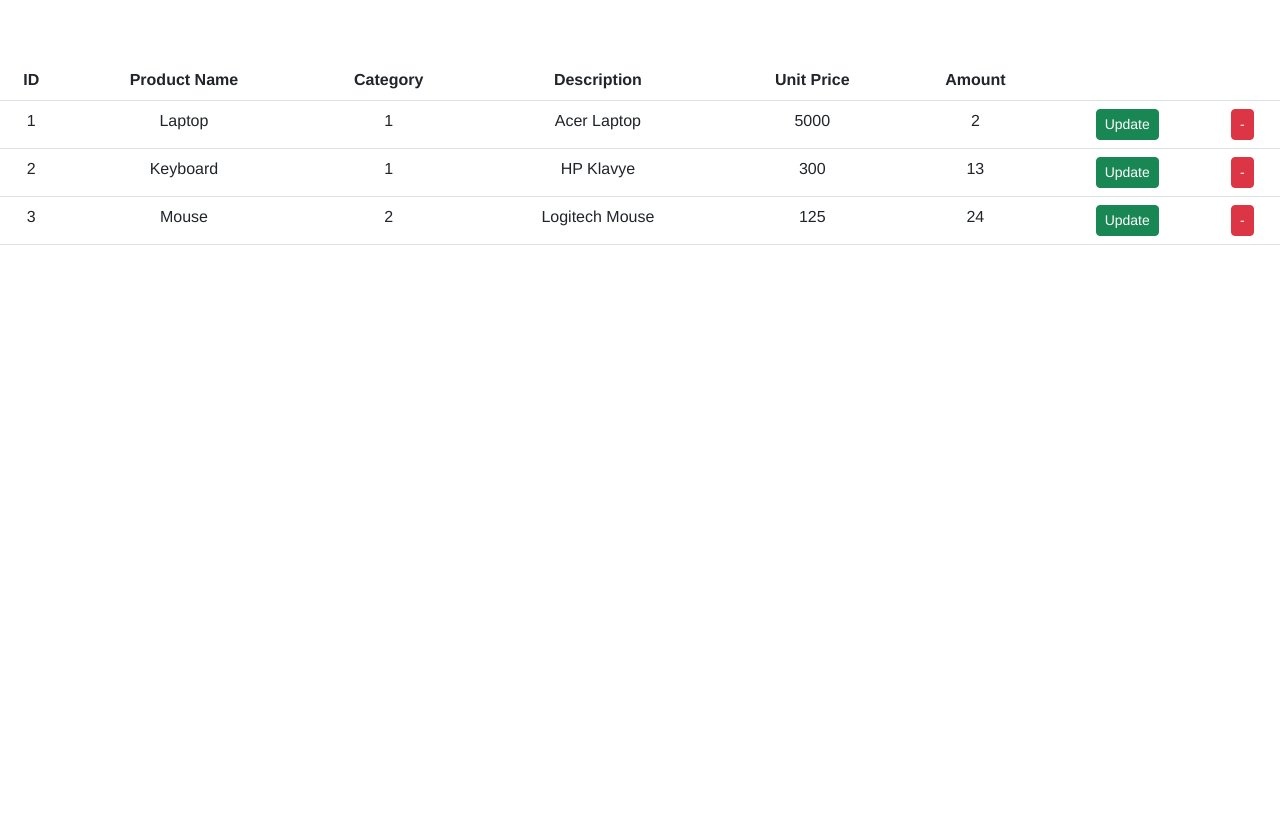
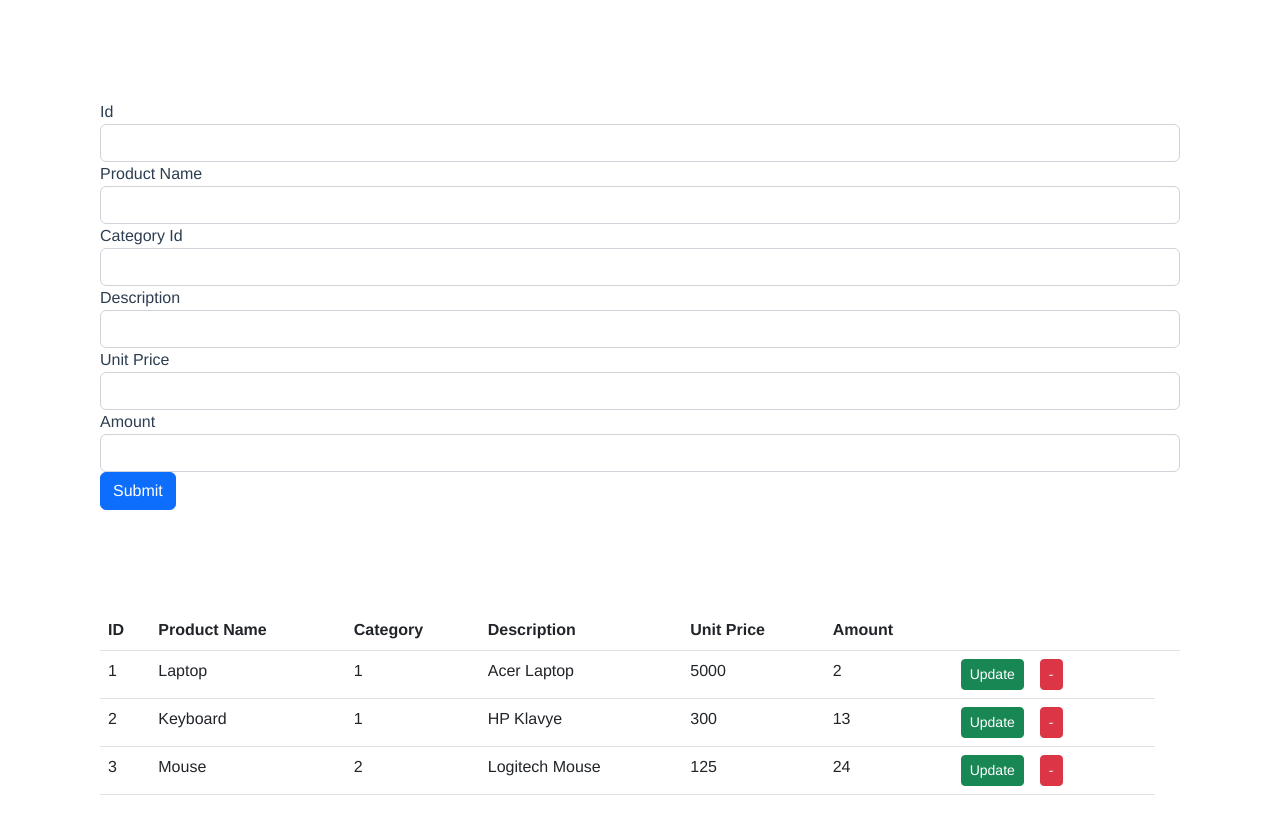
Before and after one commit to illknurtas/vue_project, a Vue app in the folder intro/: page / in a window 1280 px wide. Shown: the top 834 px of the page. Before the commit the page ends 800 px from the top, so only its background shows below. Built offline with nearby package versions, Linux system fonts and the light colour scheme.

Commit message:
product add operation

```diff
--- a/intro/src/App.vue
+++ b/intro/src/App.vue
@@ -1,5 +1,6 @@
 <template>
   <div id="app">
+    <ProductAdd @add:product="addProduct"/>
     <ProductList :products="products"
     @delete:product="deleteProduct"
     @update:product = "updateProduct"/>
@@ -7,13 +8,15 @@
 </template>
 
 <script>
+import ProductAdd from './components/ProductAdd.vue';
 import ProductList from './components/ProductList.vue'
 
 export default {
   name: 'App',
   components: {
-    ProductList
-  },
+    ProductList,
+    ProductAdd
+},
   data(){
     return{
       products:[
@@ -52,6 +55,11 @@ export default {
     },
     updateProduct(product){
 
+    },
+    addProduct(product){
+      const newProduct = {...product}
+      this.products = [...this.products, newProduct]
+      // this.products = [...this.products, product]
     }
   }
 
@@ -63,7 +71,7 @@ export default {
   font-family: Avenir, Helvetica, Arial, sans-serif;
   -webkit-font-smoothing: antialiased;
   -moz-osx-font-smoothing: grayscale;
-  text-align: center;
+  /* text-align: center; */
   color: #2c3e50;
   margin-top: 60px;
 }
--- /dev/null
+++ b/intro/src/components/ProductAdd.vue
@@ -0,0 +1,66 @@
+<template>
+    <div id="addForm">
+        <form @submit.prevent="handleAdd">
+            <div class="form-group">
+                <label id="id">Id</label>
+                <input type="text" v-model="product.id"
+                class="form-control" id="id">
+            </div>
+            <div class="form-group">
+                <label id="id">Product Name</label>
+                <input type="text" v-model="product.productName"
+                class="form-control" id="productName">
+            </div>
+            <div class="form-group">
+                <label id="id">Category Id</label>
+                <input type="text" v-model="product.categoryId"
+                class="form-control" id="categoryId">
+            </div>
+            <div class="form-group">
+                <label id="id">Description</label>
+                <input type="text" v-model="product.quantityPerUnit"
+                class="form-control" id="quantityPerUnit">
+            </div>
+            <div class="form-group">
+                <label id="id">Unit Price</label>
+                <input type="text" v-model="product.unitPrice"
+                class="form-control" id="unitPrice">
+            </div>
+            <div class="form-group">
+                <label id="id">Amount</label>
+                <input type="text" v-model="product.unitInStock"
+                class="form-control" id="unitInStock">
+            </div>
+            <button type="submit" class="btn btn-md btn-primary">
+                Submit
+            </button>
+        </form>
+    </div>
+</template>
+<script>
+    export default {
+        name:"product-add",
+        data(){
+            return{
+                product:{
+                    id:"",
+                    categoryId:"",
+                    productName:"",
+                    quantityPerUnit:"",
+                    unitPrice:"",
+                    unitInStock:""
+                }
+            }
+        },
+        methods:{
+            handleAdd(){
+                this.$emit("add:product",this.product)
+            }
+        }
+    }
+</script>
+<style scoped>
+    #addForm{
+        margin: 100px;
+    }
+</style>
--- a/intro/src/components/ProductList.vue
+++ b/intro/src/components/ProductList.vue
@@ -1,5 +1,5 @@
 <template>
-    <div>
+    <div id="list">
         <p v-if="products.length == 0">
             Product list is empty!
         </p>
@@ -48,18 +48,28 @@
                         class="form-control" id="unitsInStock">
                     </td>
                     <td v-else>{{ product.unitsInStock }}</td>
-                    <td>
+                    <td v-if="updateId!==product.id">
                             <button
-                         class="btn btn-sm btn-success"
+                            class="btn btn-sm btn-success mx-2"
                             @click="handleUpdate(product)">
                                 Update
                             </button>
-                    </td>
-                    <td>
                             <button
-                         class="btn btn-sm btn-danger"
+                            class="btn btn-sm btn-danger mx-2 "
                             @click="handleDelete(product)">
                                 -
+                            </button>
+                    </td>
+                    <td v-else>
+                            <button
+                            class="btn btn-sm btn-success mx-2"
+                            @click="handleSave(product)">
+                                Save
+                            </button>
+                            <button
+                            class="btn btn-sm btn-danger mx-2"
+                            @click="updateId=null">
+                                Remove
                             </button>
                     </td>
                 </tr>
@@ -85,10 +95,16 @@
             },
             handleUpdate(product){
                 this.updateId = product.id
+            },
+            handleSave(product){
+                this.$emit("update:product",product),
+                this.updateId = null
             }
         }
     }
 </script>
 <style scoped>
-
+    #list{
+        margin: 100px;
+    }
 </style>
```
Lines whose indentation alone changed are shown as unchanged.
